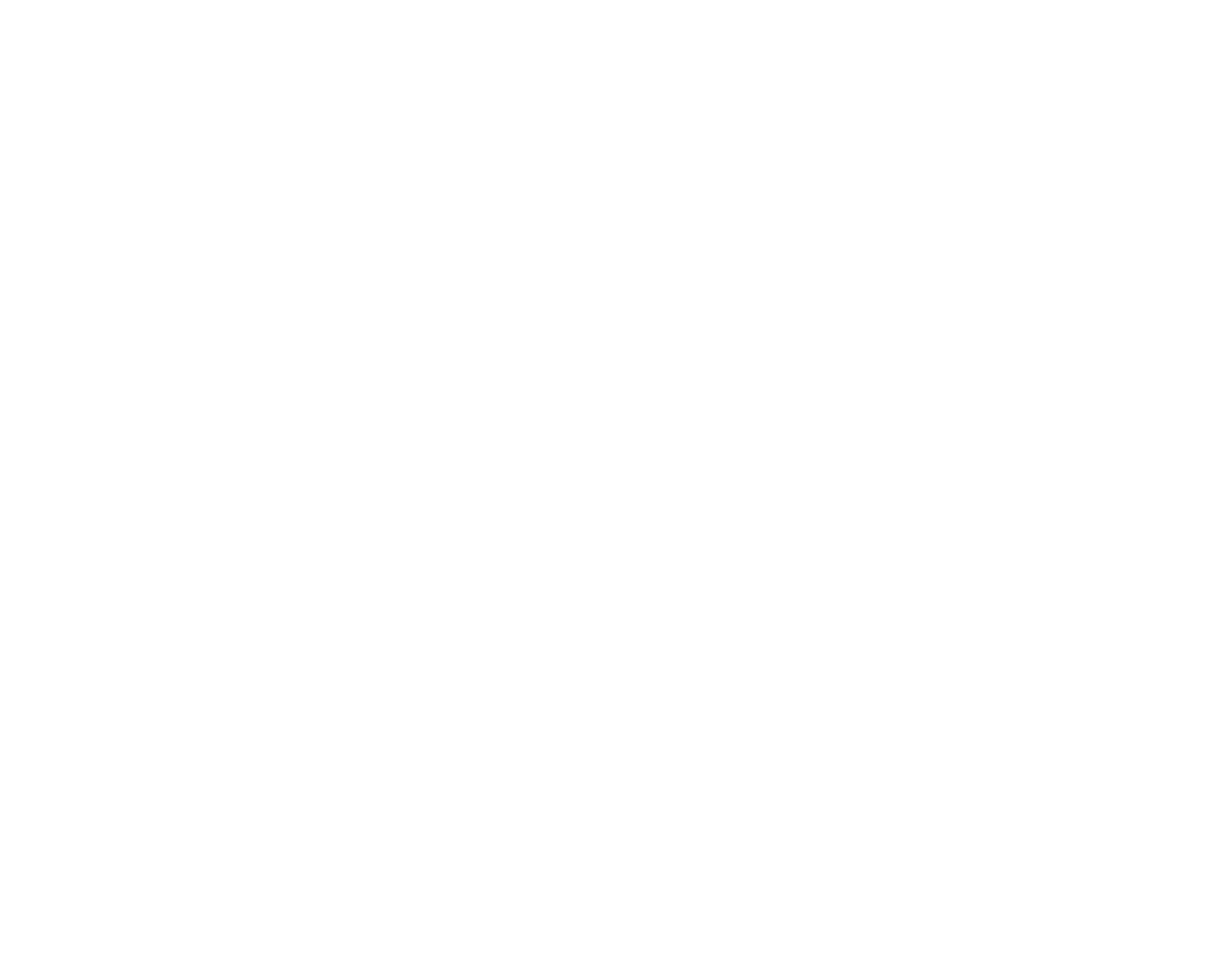
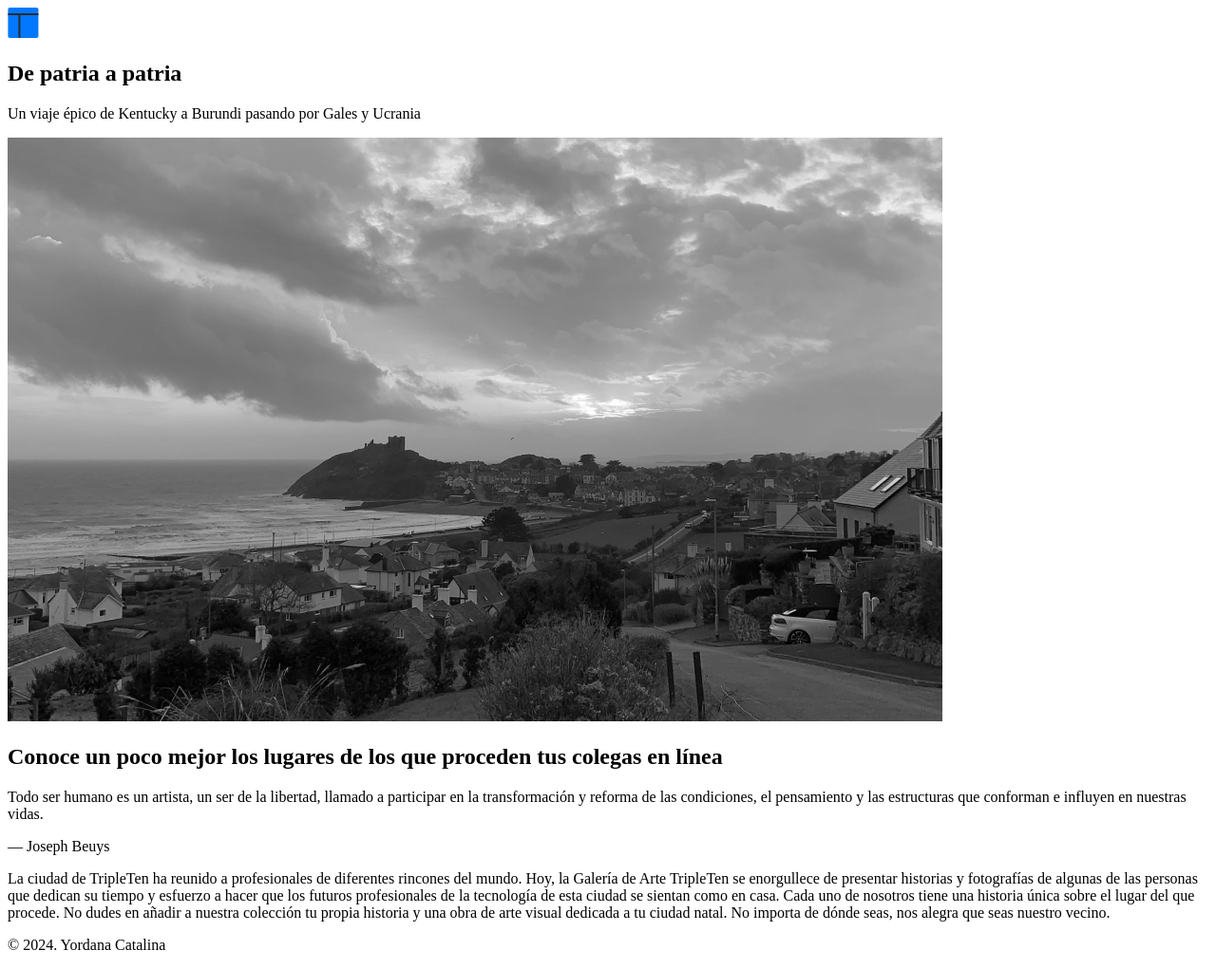
Before and after one commit to yordana-saldias/web_project_homeland-yordana-catalina, a plain HTML site: page index.html in a window 1280 px wide. Shown: the whole page at 95% size. Before the commit the page ends 800 px from the top, so only its background shows below. Drawn offline with Linux system fonts and the light colour scheme.

Commit message:
contenido html

```diff
--- a/index.html
+++ b/index.html
@@ -14,23 +14,55 @@
     <div class="page">
       <header class="header">
         <div class="logo heder__logo">
-          <img class="logo__image" src="" alt="" />
-          <h3 class="logo__name-gallery"></h3>
+          <img
+            class="logo__image"
+            src="./images/logo.svg"
+            alt="logo Galería tripleten"
+          />
+          <img
+            class="logo__name-gallery"
+            src="./images/name-gallery.svg"
+            alt="tripleten art galley"
+          />
         </div>
         <section class="header__holder">
-          <h1 class="header__title"></h1>
-          <p class="header__subtitle"></p>
-          <img class="header__image" src="" alt="" />
+          <h1 class="header__title">De patria a patria</h1>
+          <p class="header__subtitle">
+            Un viaje épico de Kentucky a Burundi pasando por Gales y Ucrania
+          </p>
+          <img
+            class="header__image"
+            src="./images/header__holder.jpg"
+            alt="postal de una bahia poblada"
+          />
         </section>
         <section class="intro header__intro">
-          <h2 class="intro__title"></h2>
-          <p class="intro__quote"></p>
-          <p class="intro__author"></p>
-          <p class="intro__presentation"></p>
+          <h2 class="intro__title">
+            Conoce un poco mejor los lugares de los que proceden tus colegas en
+            línea
+          </h2>
+          <p class="intro__quote">
+            Todo ser humano es un artista, un ser de la libertad, llamado a
+            participar en la transformación y reforma de las condiciones, el
+            pensamiento y las estructuras que conforman e influyen en nuestras
+            vidas.
+          </p>
+          <p class="intro__author">— Joseph Beuys</p>
+          <p class="intro__presentation">
+            La ciudad de TripleTen ha reunido a profesionales de diferentes
+            rincones del mundo. Hoy, la Galería de Arte TripleTen se enorgullece
+            de presentar historias y fotografías de algunas de las personas que
+            dedican su tiempo y esfuerzo a hacer que los futuros profesionales
+            de la tecnología de esta ciudad se sientan como en casa. Cada uno de
+            nosotros tiene una historia única sobre el lugar del que procede. No
+            dudes en añadir a nuestra colección tu propia historia y una obra de
+            arte visual dedicada a tu ciudad natal. No importa de dónde seas,
+            nos alegra que seas nuestro vecino.
+          </p>
         </section>
       </header>
       <footer class="footer">
-        <p class="footer__copyright"></p>
+        <p class="footer__copyright">© 2024. Yordana Catalina</p>
       </footer>
     </div>
   </body>
```
Also changed, not shown: images/name-gallery.svg (added).
